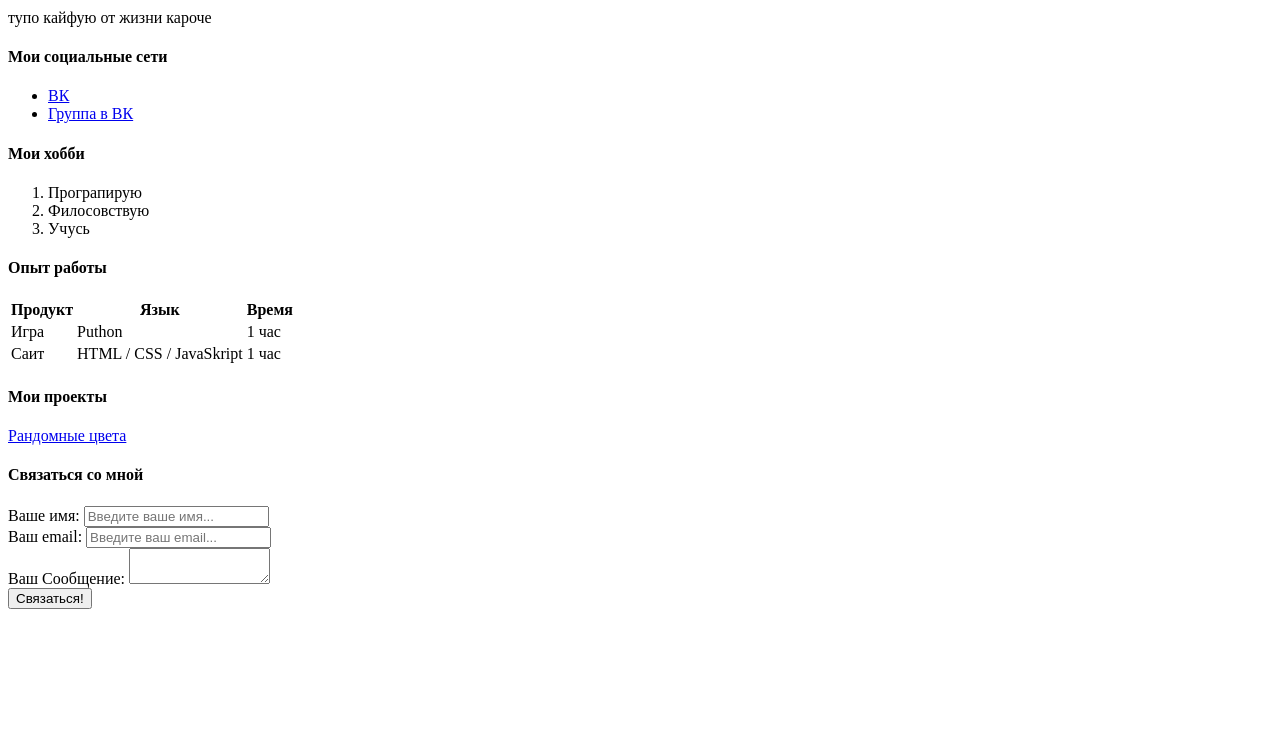
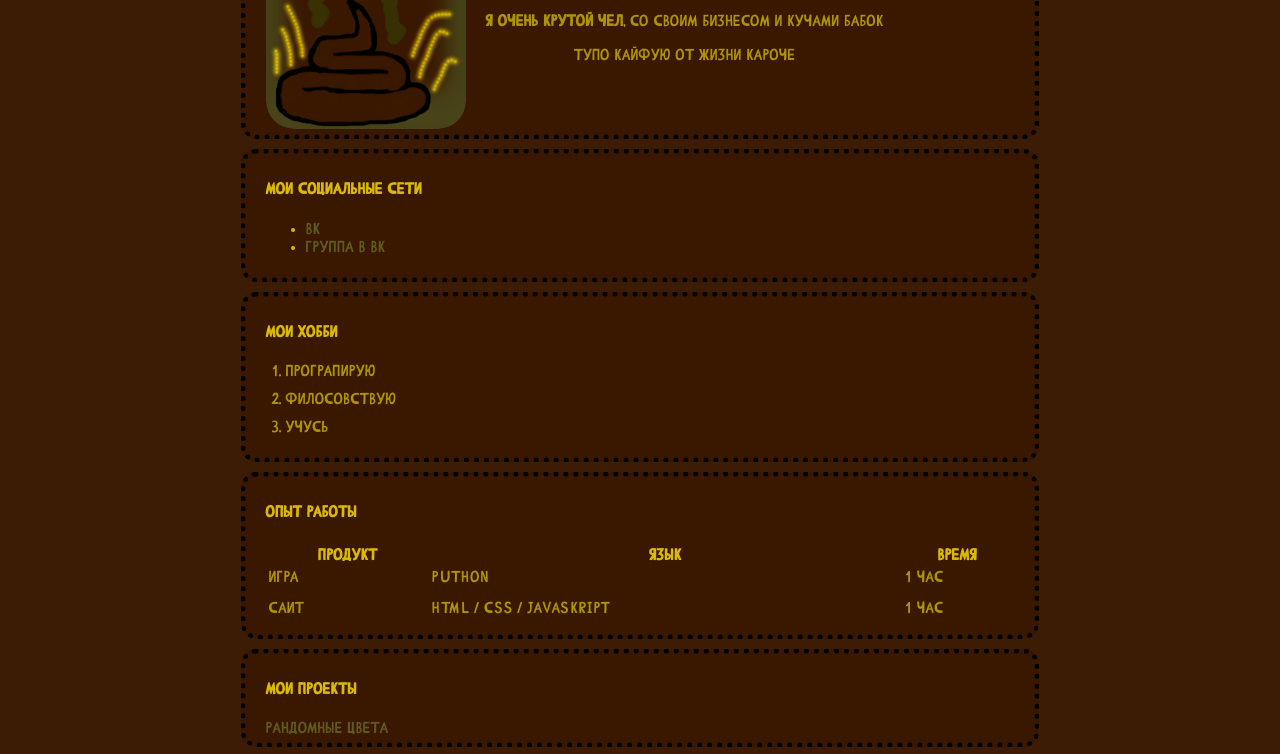
Before and after one commit to Fuyster999/Zigya, a plain HTML site: page index.html in a window 1280 px wide. Shown: the part 131-885 px from the top of the page. Before the commit the page ends 800 px from the top, so only its background shows below. Drawn offline with Linux system fonts and the light colour scheme; the site is published under a folder, as on GitHub Pages, so addresses that start at the root find nothing.

Commit message:
Update index.html

```diff
--- a/index.html
+++ b/index.html
@@ -3,13 +3,13 @@
 <head>
     <meta charset="UTF-8">
     <title>Gosha RP</title>
-    <link rel="stylesheet" href="/dryg_str/css/g_stil.css" >
+    <link rel="stylesheet" href="dryg_str/css/g_stil.css" >
 </head>
 <body>
     <div class="contener">
 
         <div class="info oform" >
-            <img class="avatar" src="/imeges/DogShiiit_dlu_saita.png" alt="Тут говно">
+            <img class="avatar" src="imeges/DogShiiit_dlu_saita.png" alt="Тут говно">
             <div class="info-text">
                 <h1 class="oform">Гоша Копанов</h1>
                 <p ><strong>Я очень крутой чел</strong>, со своим бизнесом и кучами бабок</p>
@@ -69,7 +69,7 @@
 
         <div class="oform">
             <h4>Мои проекты</h4>
-            <a href="/dryg_str/index.html" target="_blank">Рандомные цвета</a>
+            <a href="dryg_str/index.html" target="_blank">Рандомные цвета</a>
         </div>
 
 
```
